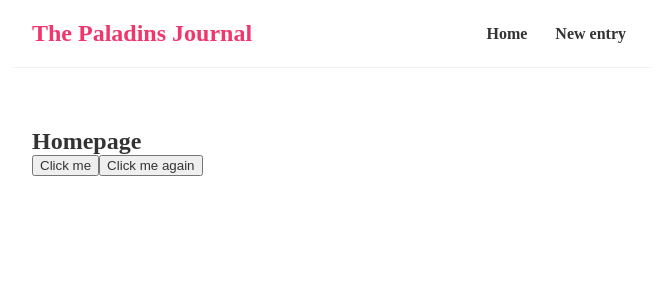
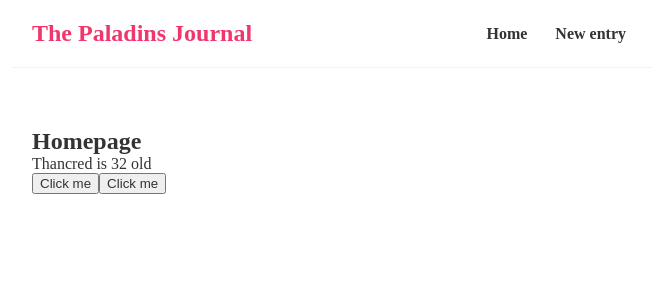
Before and after one commit to Erwan228/react-project-1, a React (Create React App) app: page / in a window 1280 px wide. Shown: the top 300 px of the page, without its empty margins (308-964 px from the left). Built offline with nearby package versions, Linux system fonts and the light colour scheme.

Commit message:
Update Home.js

```diff
--- a/src/Home.js
+++ b/src/Home.js
@@ -1,21 +1,34 @@
+import { useState } from "react";
+
 const Home = () => {
-
+    // let name = 'Thancred';
+    const [name, setName] = useState('Thancred'); //reactive variable with variableName, then setVariableName. Data type in useState can be whatevs
+    const [age, setAge] = useState(32)
     const handleClick = (e) => {
-        console.log('damage points', e);
+        setName('Urianger');
+        setAge(29)
+        // console.log('damage points', e);
+    };
+    const handleClick2 = (e) => {
+        setName('Krile');
+        setAge(22)
+        // console.log('damage points', e);
     }
 
-    const handleClickAgain = (name) => {
-        console.log('hello ' + name)
-    }
+    // const handleClickAgain = (name, e) => {
+    //     console.log('hello ' + name, e.target)
+    // }
 
 
     return (
         <div className="home">
             <h2>Homepage</h2>
+            <p>{name} is {age} old</p>
             <button onClick={handleClick}>Click me</button>
-            <button onClick={() => {
-                handleClickAgain('Music')
-            }}>Click me again</button>
+            <button onClick={handleClick2}>Click me</button>
+            {/* <button onClick={(e) => {
+                handleClickAgain('Music', e)
+            }}>Click me again</button> */}
         </div>
     );
 }
```
